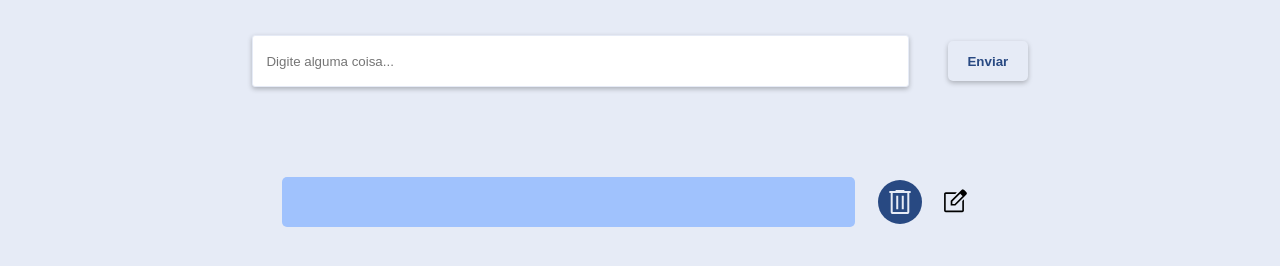
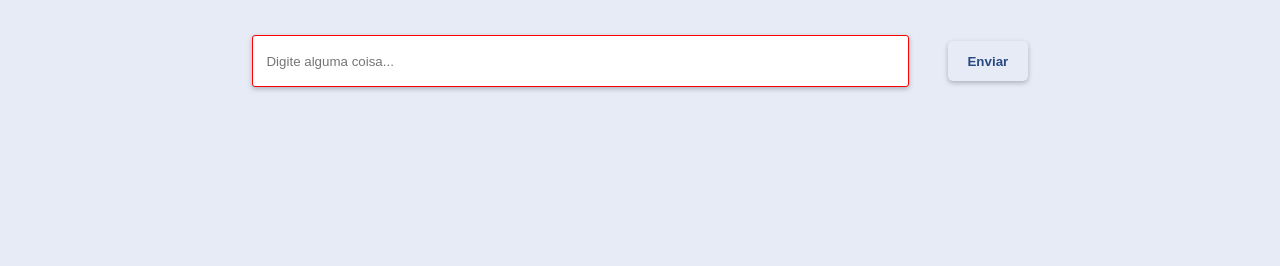
Before and after one commit to darllen/bellpepper, a plain HTML site: page index.html in a window 1280 px wide. Both pictures are taken after a click on the button "Enviar". Shown: the part 418-684 px from the top of the page. Drawn offline with nearby package versions, Linux system fonts and the light colour scheme; a web font is replaced by a local one.

Commit message:
validation for empty input

```diff
--- a/index.html
+++ b/index.html
@@ -22,7 +22,7 @@
     </div>
 
     <form action="" class="in">
-        <input type="text" id="inpt" placeholder="Digite alguma coisa...">
+        <input onmouseover="Normal(this);" type="text" id="inpt" placeholder="Digite alguma coisa...">
         <input type="button" id="btn" class="btn-in" onclick="Exibir()" value="Enviar">
     </form>
 
--- a/index.js
+++ b/index.js
@@ -1,6 +1,11 @@
+function Normal(elemento) { entrada.style.border = ""; }
+
 function Exibir() {
-    var body = document.body;
+    if (entrada.value == "") {
+        alert("Digite alguma coisa!");
+        entrada.style.border = "1px solid #FF0000";
 
+    } else {
         var divList = document.getElementById('list');
         let item = document.createElement('div')
         let itemText = document.createElement('div')
@@ -14,20 +19,15 @@ function Exibir() {
         let paragrafo = document.createElement('p');
         paragrafo.textContent = entrada.value;
 
-
         item.classList.add('item')
         itemText.classList.add('item-text')
 
-    itemActions.outerHTML += '<div class="item-actions"><svg xmlns="http://www.w3.org/2000/svg" class="primary-button" onclick="deleteItem(this)" height="32" width="32" viewbox="0 0 48 48"><path d="M13.05 42q-1.25 0-2.125-.875T10.05 39V10.5H8v-3h9.4V6h13.2v1.5H40v3h-2.05V39q0 1.2-.9 2.1-.9.9-2.1.9Zm21.9-31.5h-21.9V39h21.9Zm-16.6 24.2h3V14.75h-3Zm8.3 0h3V14.75h-3Zm-13.6-24.2V39Z"/></svg><svg xmlns="http://www.w3.org/2000/svg" class="secondary-button" height="32" width="32" viewbox="-5 0 58 58"><path d="M9 47.4q-1.2 0-2.1-.9-.9-.9-.9-2.1v-30q0-1.2.9-2.1.9-.9 2.1-.9h20.25l-3 3H9v30h30V27l3-3v20.4q0 1.2-.9 2.1-.9.9-2.1.9Zm15-18Zm9.1-17.6 2.15 2.1L21 28.1v4.3h4.25l14.3-14.3 2.1 2.1L26.5 35.4H18v-8.5Zm8.55 8.4-8.55-8.4 5-5q.85-.85 2.125-.85t2.125.9l4.2 4.25q.85.9.85 2.125t-.9 2.075Z"/></svg></div>'
+        itemActions.outerHTML += '<div class="item-actions"><svg xmlns="http://www.w3.org/2000/svg" class="primary-button" height="32" width="32" viewbox="0 0 48 48"><path d="M13.05 42q-1.25 0-2.125-.875T10.05 39V10.5H8v-3h9.4V6h13.2v1.5H40v3h-2.05V39q0 1.2-.9 2.1-.9.9-2.1.9Zm21.9-31.5h-21.9V39h21.9Zm-16.6 24.2h3V14.75h-3Zm8.3 0h3V14.75h-3Zm-13.6-24.2V39Z"/></svg><svg xmlns="http://www.w3.org/2000/svg" class="secondary-button" height="32" width="32" viewbox="-5 0 58 58"><path d="M9 47.4q-1.2 0-2.1-.9-.9-.9-.9-2.1v-30q0-1.2.9-2.1.9-.9 2.1-.9h20.25l-3 3H9v30h30V27l3-3v20.4q0 1.2-.9 2.1-.9.9-2.1.9Zm15-18Zm9.1-17.6 2.15 2.1L21 28.1v4.3h4.25l14.3-14.3 2.1 2.1L26.5 35.4H18v-8.5Zm8.55 8.4-8.55-8.4 5-5q.85-.85 2.125-.85t2.125.9l4.2 4.25q.85.9.85 2.125t-.9 2.075Z"/></svg></div>'
         itemText.appendChild(paragrafo);
 
-
-
         document.getElementById('inpt').value = "";
-
     }
-
-const deleteItem = item => ((item.parentElement).parentElement).remove()
+}
 
 const entrada = document.getElementById('inpt');
 const botaoEnviar = document.getElementById('btn');
```
Lines whose indentation alone changed are shown as unchanged.
